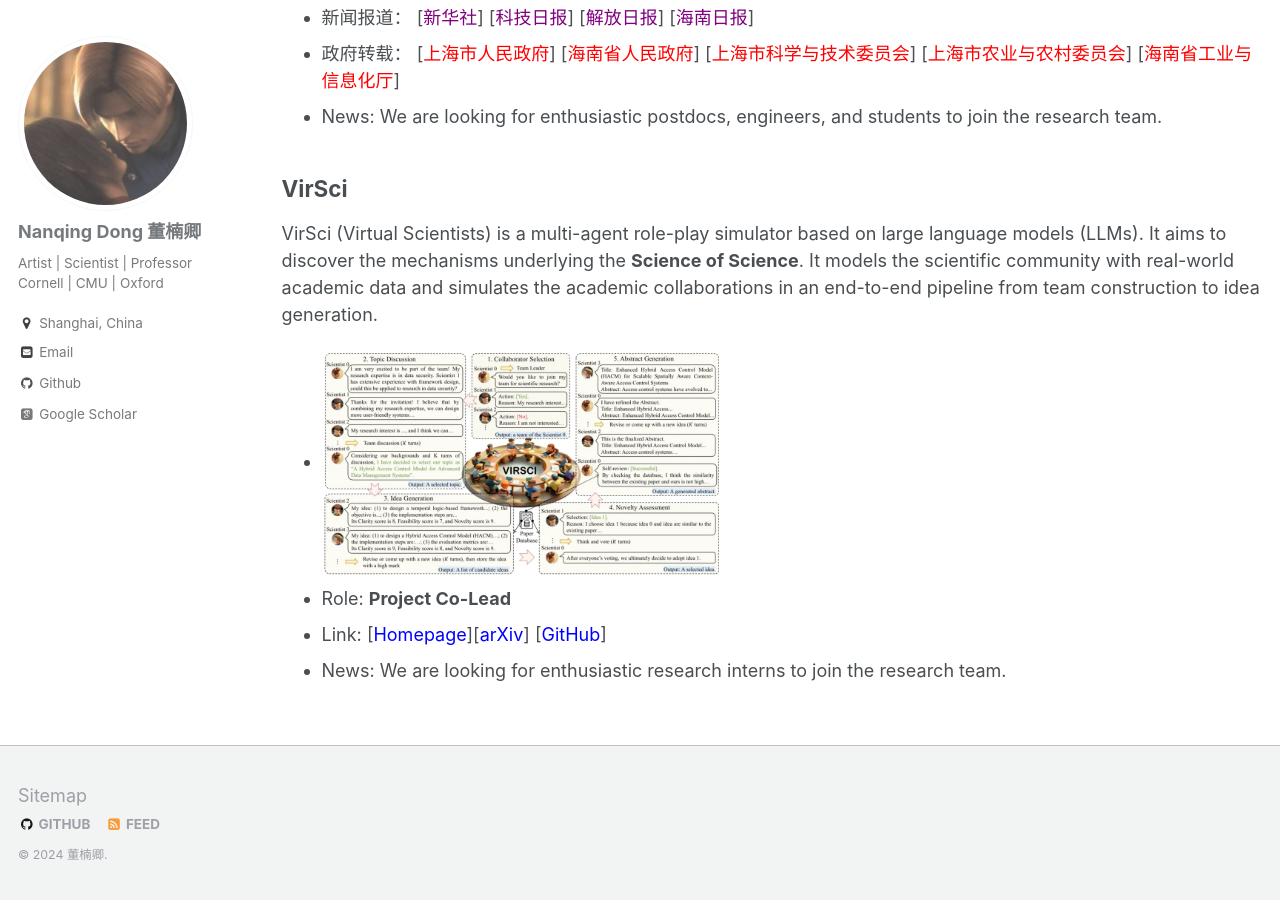
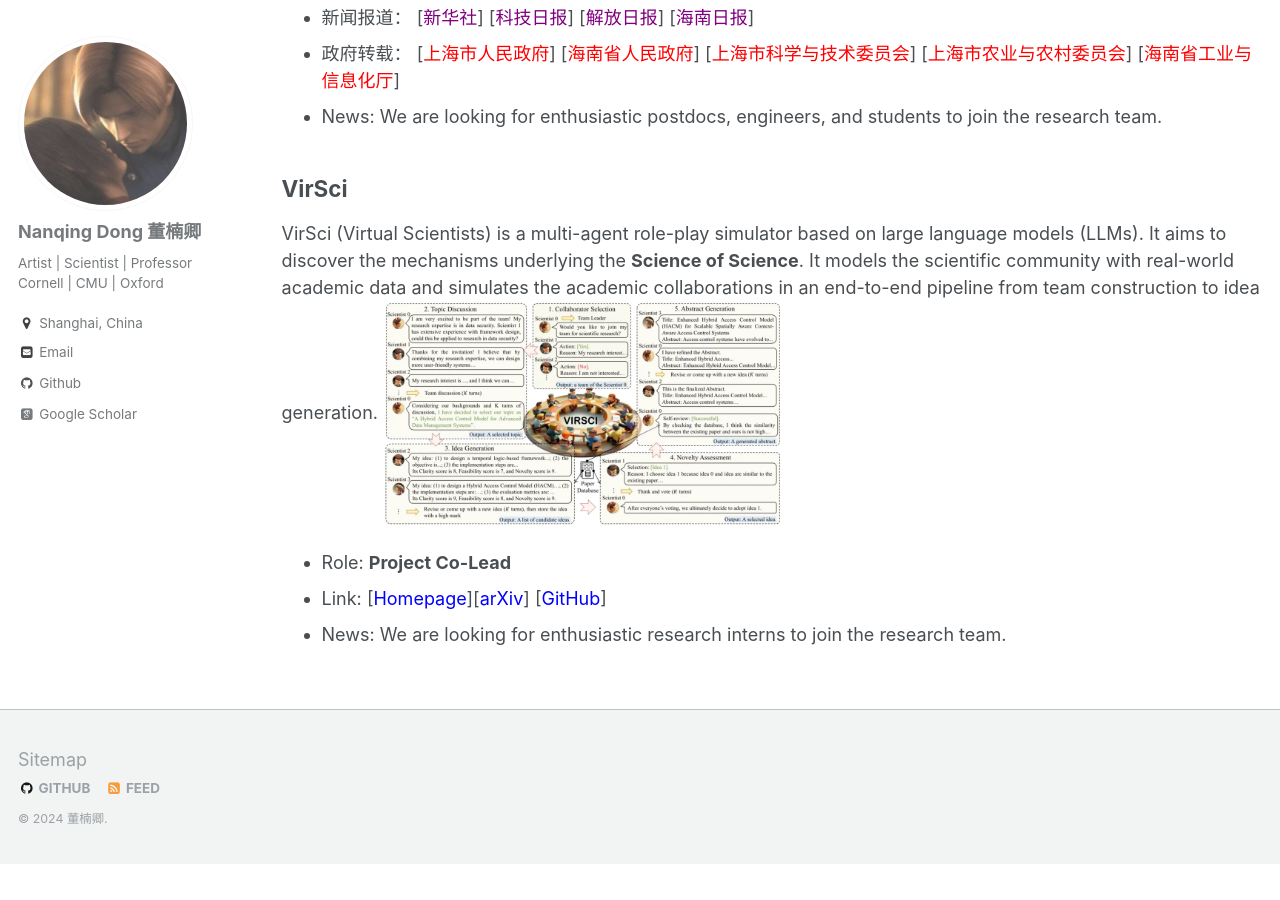
Before and after one commit to eveningdong/eveningdong.github.io, a Jekyll site: the page built from _pages/research.md, in a window 1280 px wide and 900 px high, scrolled down 682 px. Built offline with Jekyll 4.4.1, drawn with Linux system fonts in a browser that asks for light colours; some web fonts are replaced; after the commit the page ends 1546 px from its top, so only the background shows below that.

Commit message:
Update research.md

```diff
--- a/_pages/research.md
+++ b/_pages/research.md
@@ -25,7 +25,7 @@ SeedLLM is the first large language model (LLM) for the seed industry. It aims t
 
 ## VirSci
 VirSci (Virtual Scientists) is a multi-agent role-play simulator based on large language models (LLMs). It aims to discover the mechanisms underlying the **Science of Science**. It models the scientific community with real-world academic data and simulates the academic collaborations in an end-to-end pipeline from team construction to idea generation.
-* <a><img src="https://eveningdong.github.io/images/virsci.jpg" alt="drawing" width="400px"/></a>
+<a><img src="https://eveningdong.github.io/images/virsci.jpg" alt="drawing" width="400px"/></a>
 * Role: **Project Co-Lead**
 * Link:  [[<span style="color:blue">Homepage</span>]](https://open-sciencelab.github.io/Social_Science/ )[[<span style="color:blue">arXiv</span>]](https://arxiv.org/abs/2410.09403 )  [[<span style="color:blue">GitHub</span>]](https://github.com/open-sciencelab/Social_Science )
 * News: We are looking for enthusiastic research interns to join the research team.
```
